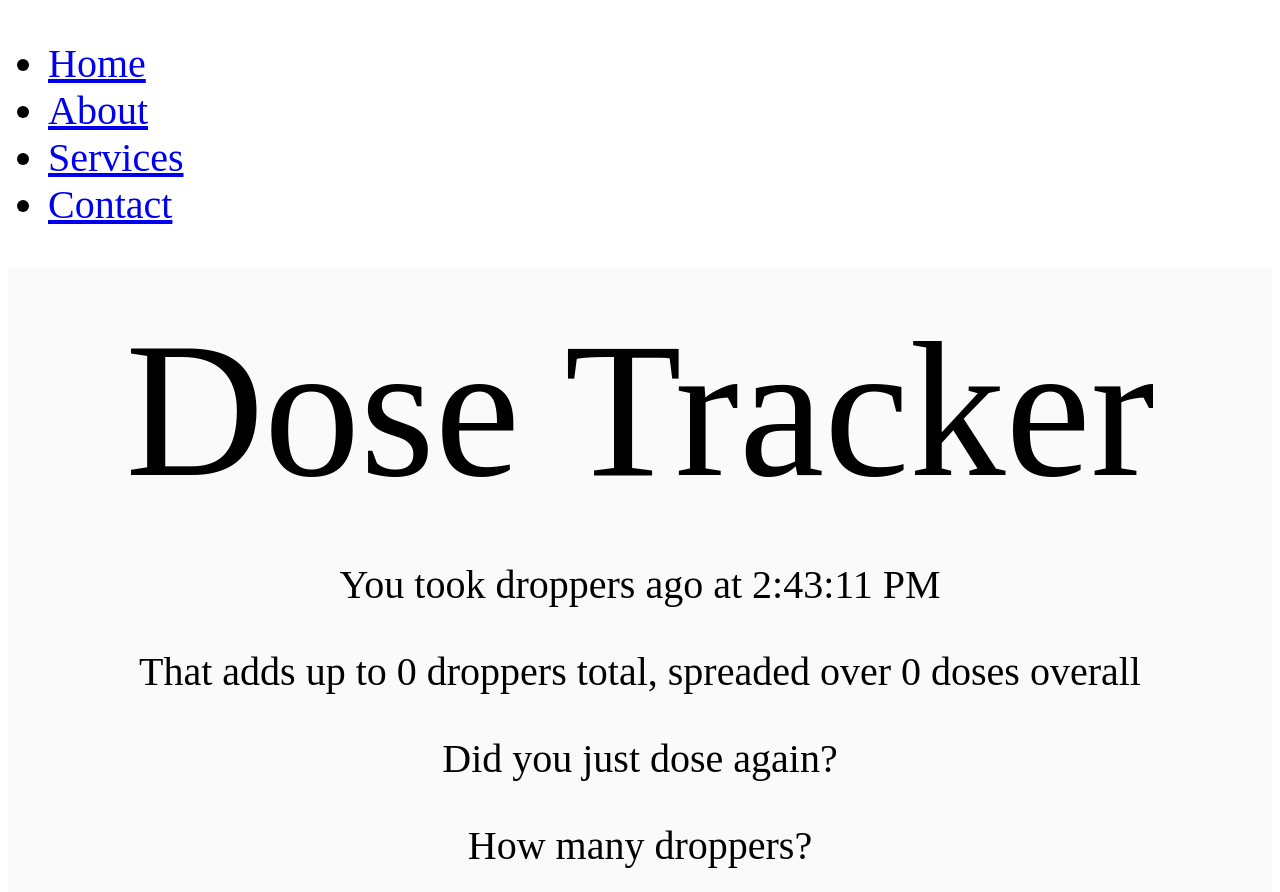
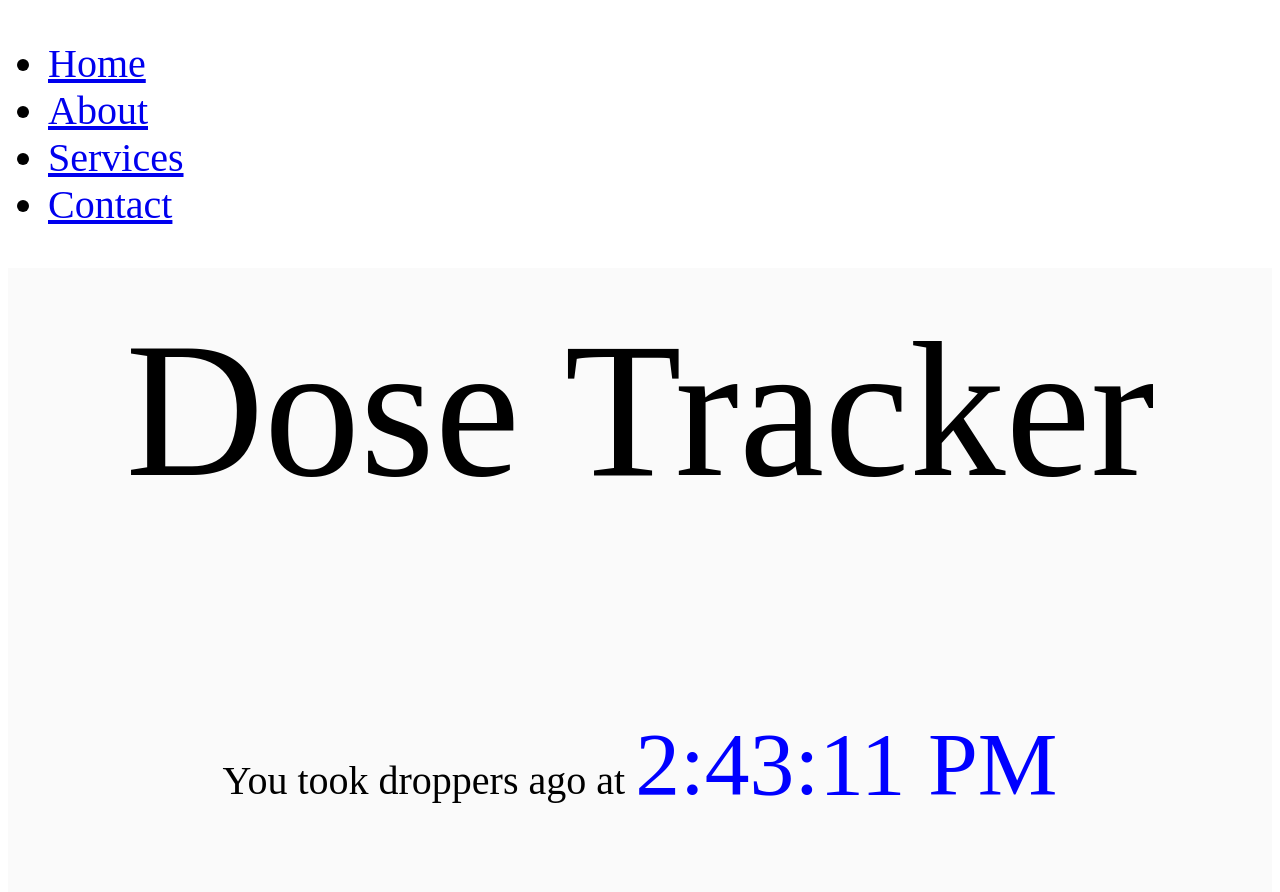
Before and after one commit to tahp/doseTracker, a plain HTML site: page index.html in a window 1280 px wide. Shown: the top 892 px of the page. Drawn offline with nearby package versions, Linux system fonts and the light colour scheme; a script that the page names is missing.

Commit message:
Update style.css

```diff
--- a/style.css
+++ b/style.css
@@ -90,3 +90,30 @@ button:hover {
     transform: scale(0.5);
   }
 }
+#amountText {
+font-size:8vw;
+font-spacing:2em;
+}
+#time-since-last-dose{
+color: grey;
+}
+#last-dose-amount{
+color:green;
+font-size:20vw;
+}
+#last-dose-time{
+text-align:right;
+font-size:7vw;
+color:blue;
+}
+#total-dose-amount{
+font-size:7vw;
+}
+#total-doses{
+font-size:4vw;
+color:red;
+}
+#dose-text{
+font-size:7vw;
+text-align:left;
+}
```
